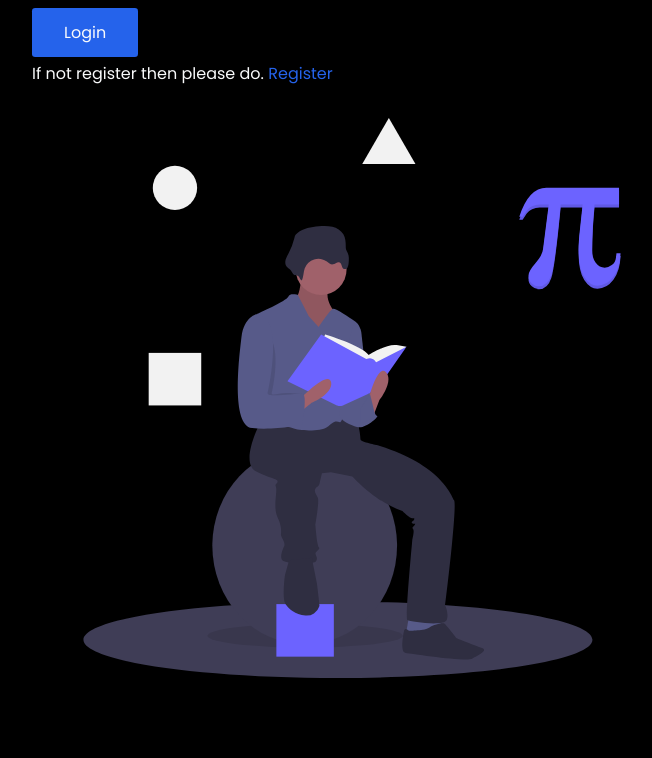
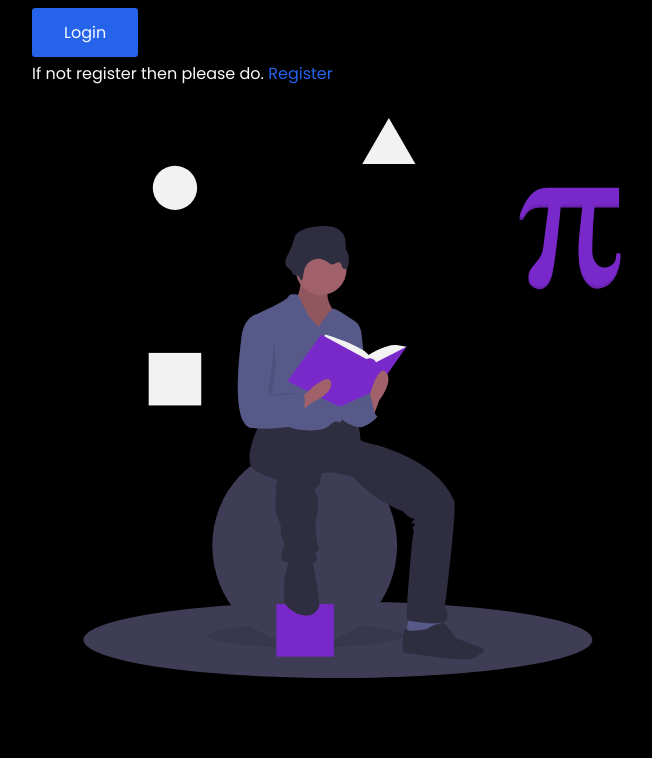
Before and after one commit to himanch007/innovaccer-library-management-system, a Flask app: page / in a window 1280 px wide. Shown: the part 220-978 px from the top of the page, without its empty margins (128-780 px from the left). Run offline with Flask 2, Linux system fonts and the light colour scheme.

Commit message:
style: change hero image color

```diff
--- a/templates/index.html
+++ b/templates/index.html
@@ -15,7 +15,7 @@
         </p>
       </div>
 
-      <img class="right-img" src="/static/images/index.svg" alt="hero-image" />
+      <img class="right-img" src="/static/images/hero.svg" alt="hero-image" />
     </div>
   </body>
 </html>
```
Also changed, not shown: static/images/hero.svg (added), static/images/index.svg (deleted).
